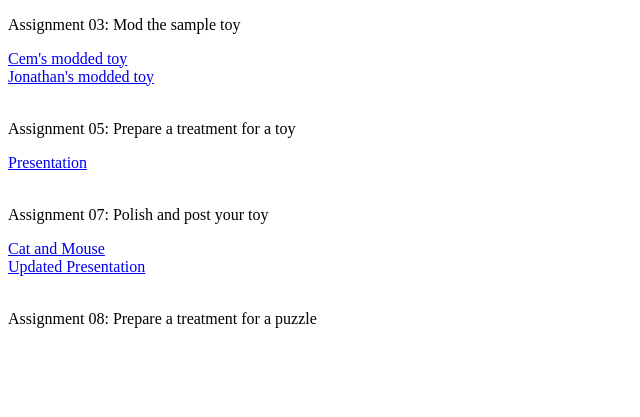
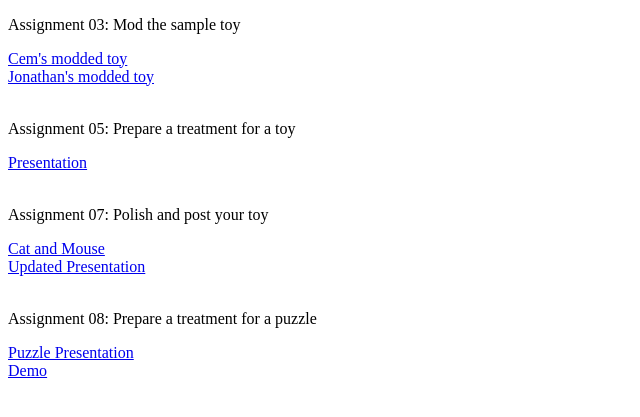
Before and after one commit to team-tree/team-tree.github.io, a plain HTML site: page index.html in a window 1280 px wide. Shown: the part 105-522 px from the top of the page, without its empty margins (0-640 px from the left). Drawn offline with Linux system fonts and the light colour scheme.

Commit message:
added ppt and demo links

```diff
--- a/index.html
+++ b/index.html
@@ -22,7 +22,7 @@
         <p>Assignment 05: Prepare a treatment for a toy</p>
     </div>
     <div>
-        <a href="team-tree.github.io/Assignment 05_ Prepare a treatment for a toy.pptx">Presentation</a>
+        <a href="team-tree.github.io/Assignment_05.pptx">Presentation</a>
     </div>
     <div>
         <br>
@@ -36,7 +36,12 @@
     <div>
         <br>
         <p>Assignment 08: Prepare a treatment for a puzzle</p>
+        <a href="Assignment_08.pptx">Puzzle Presentation</a>
+        <br>
+        <a href="puzzle-game/game.html">Demo</a>
+
     </div>
+
 
 </body>
 </html>
```
Also changed, not shown: 4 other files.
